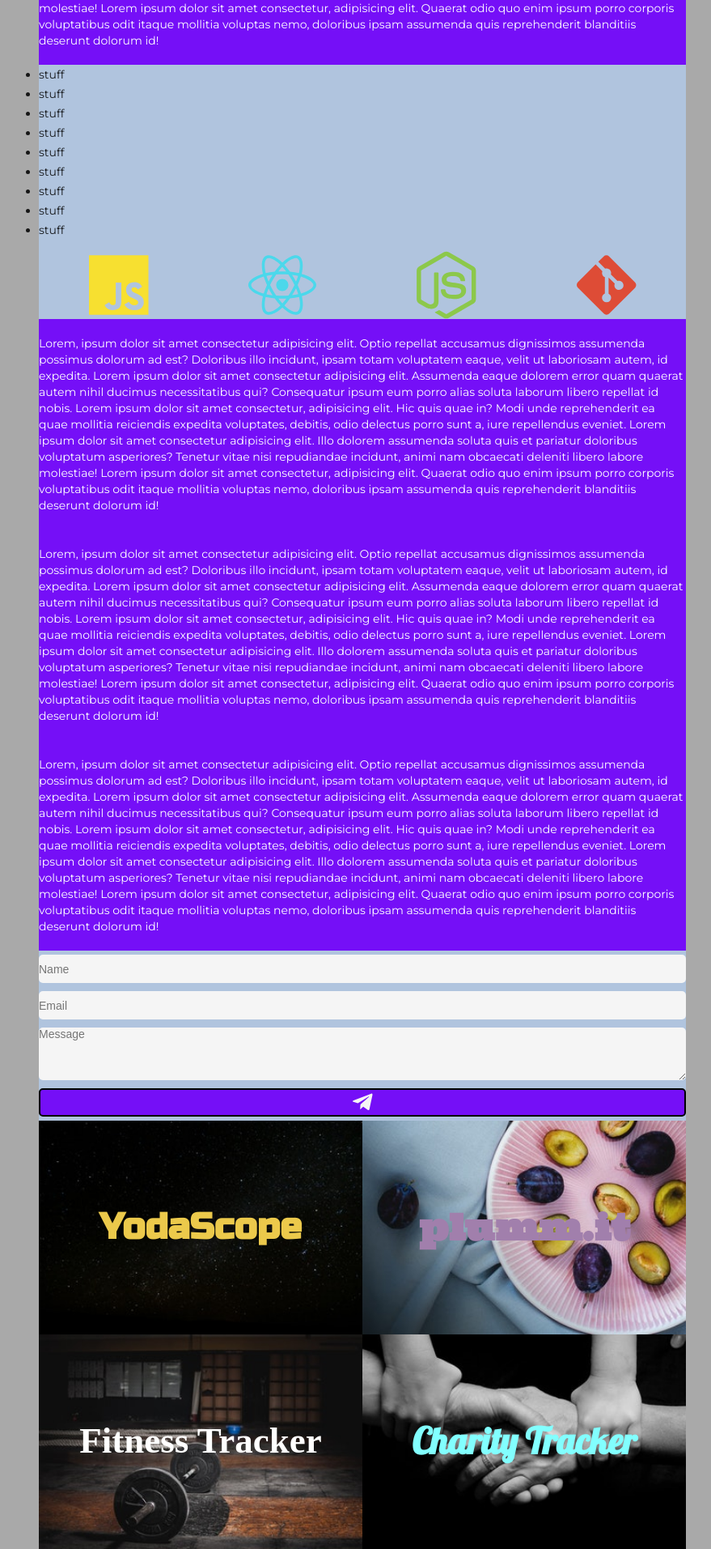
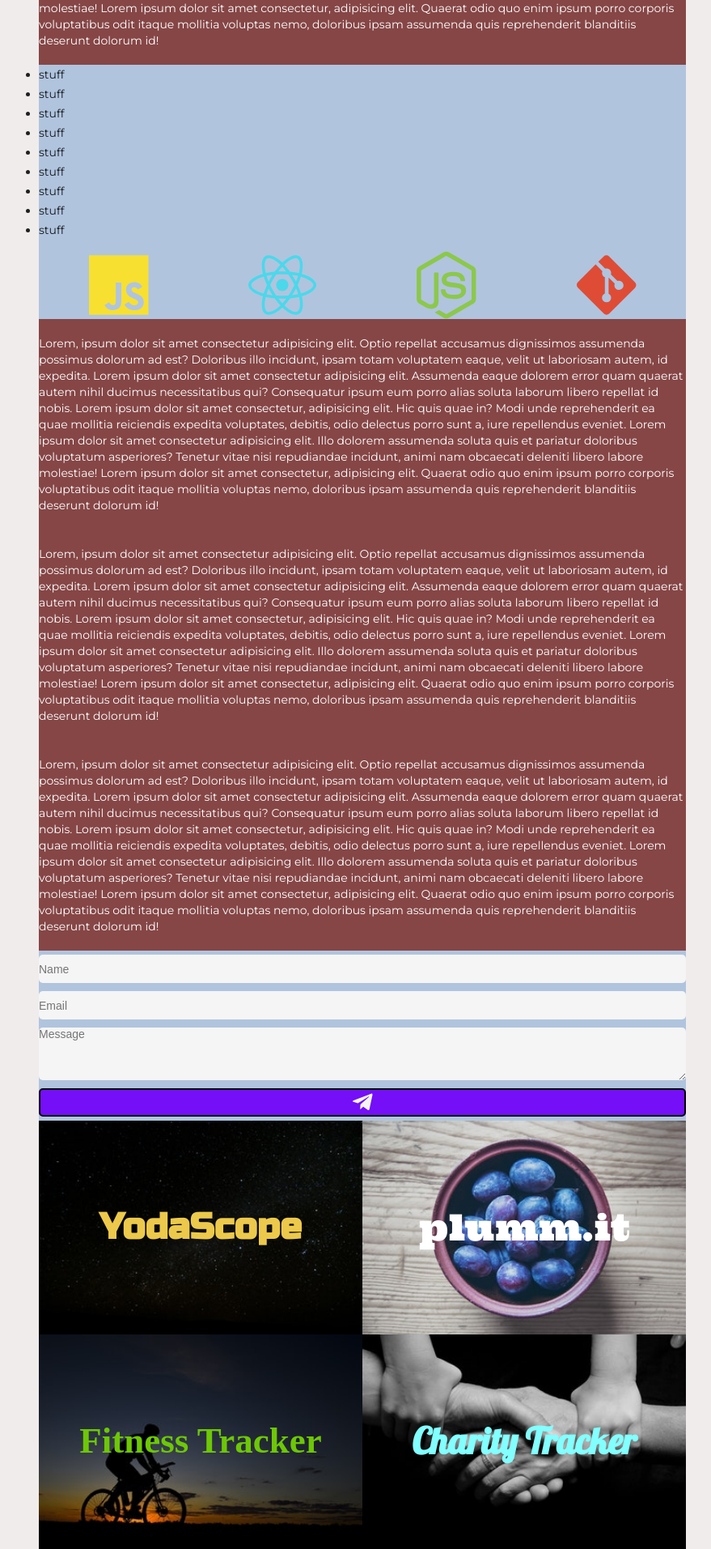
Before and after one commit to tldav/portfolio, a React (Create React App) app: page / in a window 1280 px wide. Shown: the part 260-2173 px from the top of the page at 81% size, without its empty margins (192-1071 px from the left). Built offline with nearby package versions, Linux system fonts and the light colour scheme; a web font is replaced by a local one.

Commit message:
almost happy with the project cards. The fitness tracker could look a bit better

```diff
--- a/src/project-info.json
+++ b/src/project-info.json
@@ -13,7 +13,7 @@
 		"name": "plumm.it",
 		"css": "plumm-title",
 		"description": "A forum with user signup and authentication. Created using JavaScript, jQuery, Node, Express, and MySQL with Sequelize.",
-		"image": "assets/maybe-plum-360.jpg",
+		"image": "assets/plum-360.jpg",
 		"appUrl": "https://warm-plains-89008.herokuapp.com/logout",
 		"repoUrl": "https://github.com/marcustate/project-purple/"
 	},
@@ -22,7 +22,7 @@
 		"name": "Fitness Tracker",
 		"css": "fit-title",
 		"description": "Create custom workouts and graph out progress. Created using JavaScript, Node, Express, and MongoDB with Mongoose. ",
-		"image": "assets/alt-alt-fit-360.jpg",
+		"image": "assets/alt-bike-fit-360.jpg",
 		"appUrl": "https://boiling-hamlet-55992.herokuapp.com/",
 		"repoUrl": "https://github.com/tldav/fitness-tracker"
 	},
--- a/src/stylesheets/App.css
+++ b/src/stylesheets/App.css
@@ -10,7 +10,7 @@
 
 body {
 	/* background-color: lightsteelblue; */
-	background-color: darkgray;
+	background-color: rgb(240, 236, 236);
 	font-family: "Montserrat", sans-serif;
 	line-height: 1.71429;
 }
@@ -56,7 +56,7 @@ html {
 
 .temp {
 	padding: 20px 0;
-	background-color: #750ff7;
+	background-color: rgb(134, 70, 70);
 	color: #fff;
 }
 
--- a/src/stylesheets/Projects.css
+++ b/src/stylesheets/Projects.css
@@ -40,12 +40,13 @@
 }
 
 #plumm-title {
-	color: rgb(161, 127, 172);
+	color: rgb(255, 255, 255);
 	font-family: "Ultra", serif;
+	font-weight: 100;
 }
 
 #fit-title {
-	color: rgb(255, 255, 255);
+	color: rgb(109, 199, 7);
 	font-family: "Trade Winds", cursive;
 }
 
```
Also changed, not shown: public/assets/alt-bike-fit-360.jpg (added).
